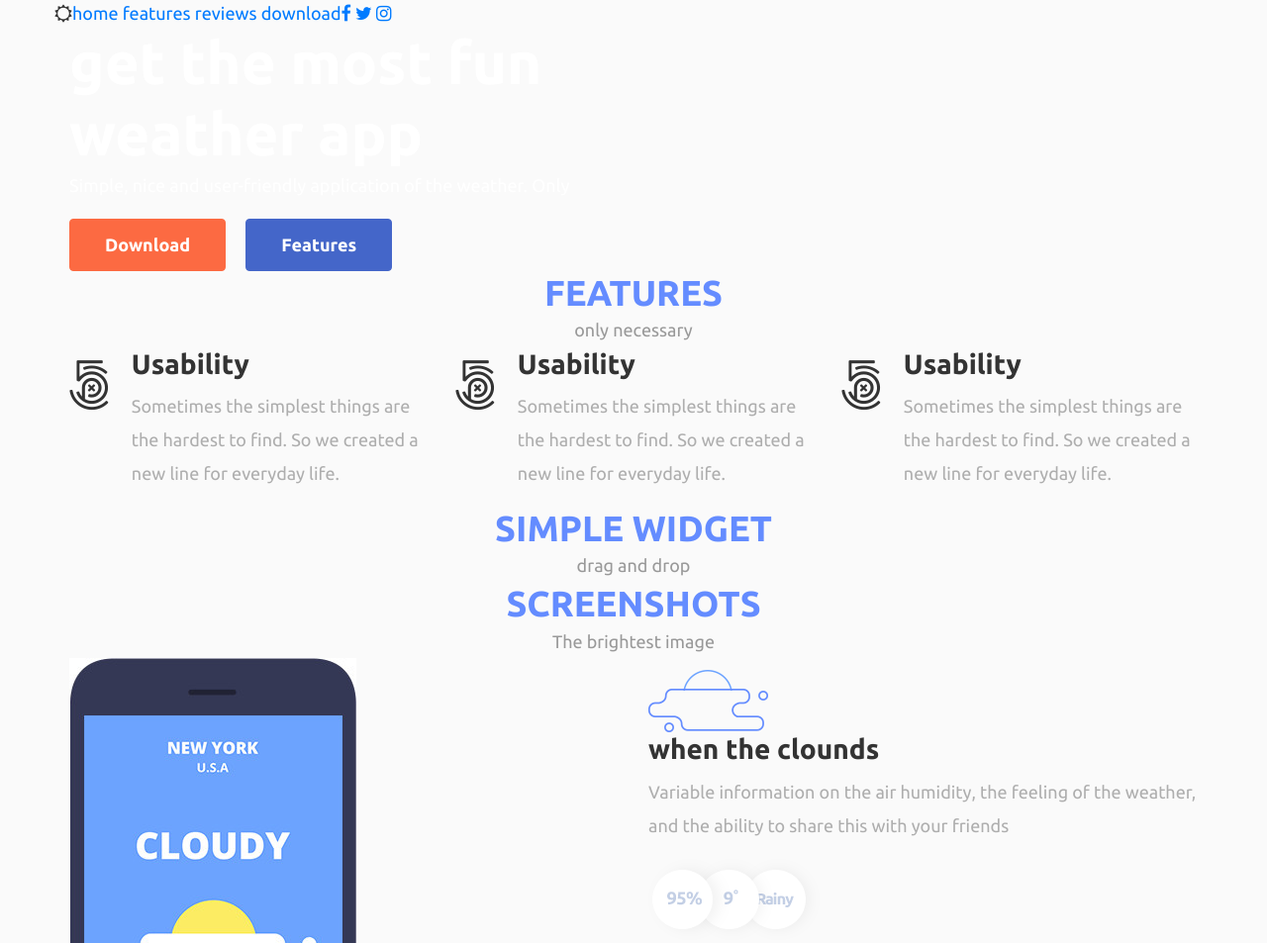
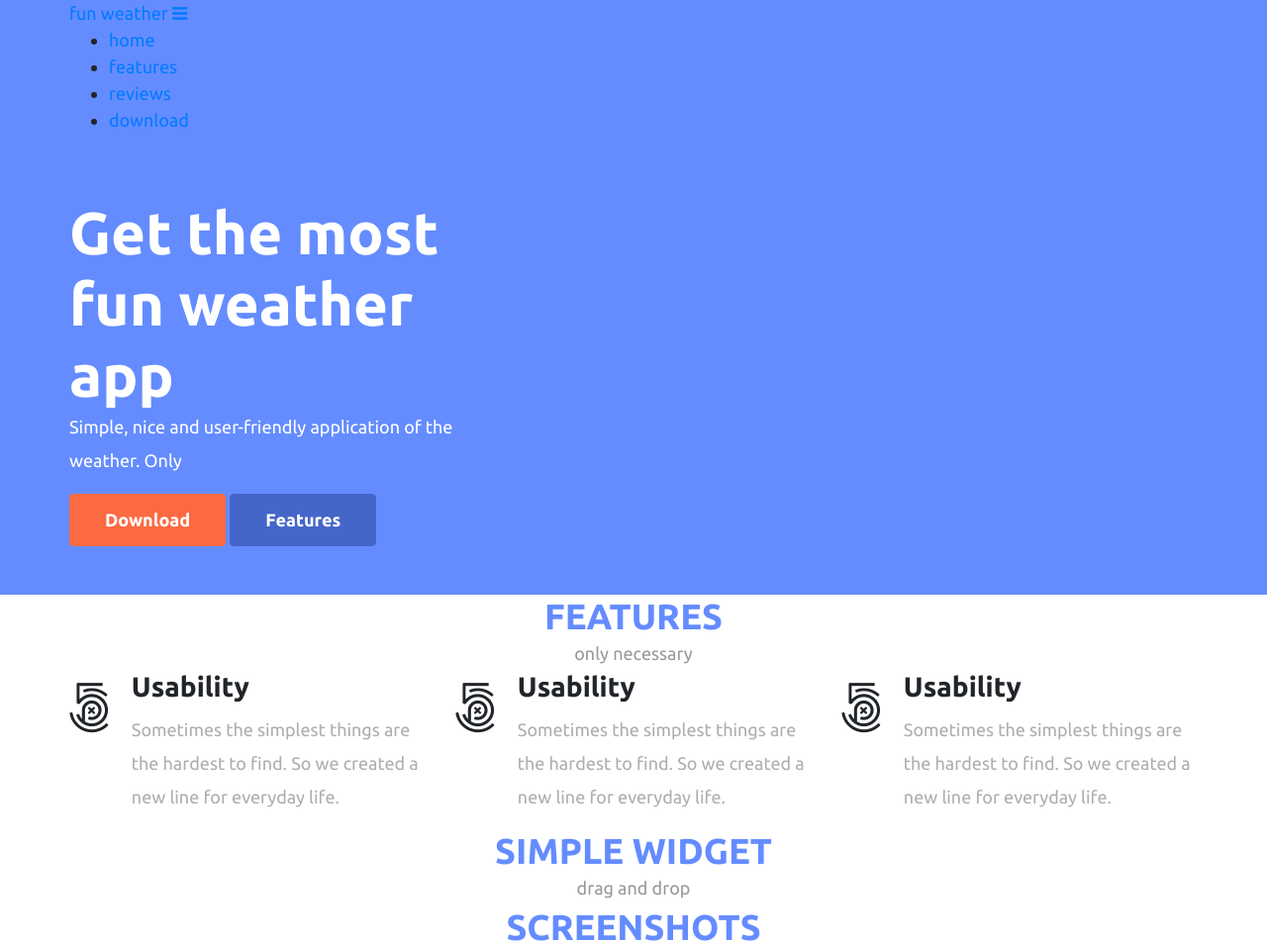
Before and after one commit to vinhcoder929/project-01, a website: page app/index.html in a window 1280 px wide. Shown: the top 953 px of the page at 99% size. Drawn offline with nearby package versions, Linux system fonts and the light colour scheme; files that its build step writes are made by us from their sources.

Commit message:
update menu

```diff
--- a/app/index.html
+++ b/app/index.html
@@ -1,5 +1,6 @@
 <!doctype html>
 <html class="no-js" lang="">
+
 <head>
   <meta charset="utf-8">
   <meta name="description" content="">
@@ -21,6 +22,11 @@
 
   <!-- font awesome -->
   <link rel="stylesheet" href="https://maxcdn.bootstrapcdn.com/font-awesome/4.7.0/css/font-awesome.min.css">
+
+  <!--slick css-->
+  <link rel="stylesheet" href="/bower_components/slick-carousel/slick/slick.css">
+  <link rel="stylesheet" href="/bower_components/slick-carousel/slick/slick-theme.css">
+
   <!-- gooogle ubuntu font -->
   <link href="https://fonts.googleapis.com/css?family=Ubuntu:400,700" rel="stylesheet">
 
@@ -29,41 +35,43 @@
   <script src="/bower_components/modernizr/modernizr.js"></script>
   <!-- endbuild -->
 </head>
+
 <body>
   <!--[if IE]>
 	<p class="browserupgrade">You are using an <strong>outdated</strong> browser. Please <a href="http://browsehappy.com/">upgrade your browser</a> to improve your experience.</p>
   <![endif]-->
-    <header class="header">
+  <section class="header">
     <div class="container">
-        <div class="row">
-            <div class="logo">
-              <i class="fa fa-sun-o" aria-hidden="true"></i>
+        <div class="main-menu">
+            <a href="#" class="main-menu__logo" role="logo">
+              fun weather
+            </a>
+
+            <a href= "#" class="main-menu__toggle">
+              <i class="fa fa-bars" ></i>
+            </a>
+
+            <nav class="main-menu__nav">
+              <ul>
+                <li><a href="#">home</a></li>
+                <li><a href="#">features </a></li>
+                <li><a href="#">reviews</a></li>
+                <li><a href="#">download</a></li>
+              </ul>
+            </nav>
+
+
           </div>
 
-            <nav class="main-nav">
-              <a href="#">home</a>
-              <a href="#">features</a>
-              <a href="#">reviews</a>
-              <a href="#">download</a>
-            </nav>
-
-            <nav class="social">
-              <a href="#"><i class="fa fa-facebook" aria-hidden="true"></i></a>
-              <a href="#"><i class="fa fa-twitter" aria-hidden="true"></i></a>
-              <a href="#"><i class="fa fa-instagram" aria-hidden="true"></i></a>
-            </nav>
-        </div>
-      </div>
-    </header>
+      <div class="row">
 
 
-    <section class="hero">
-      <div class="container">
-        <div class="row">
+
+        <div class="hero">
           <div class="col-lg-6">
             <div class="main-content">
               <h3 class="main-content__title">
-                get the most fun weather app
+                Get the most fun weather app
               </h3>
 
               <p class="main-content__desc">
@@ -71,17 +79,21 @@
               </p>
             </div>
 
-            <div class="main-btn">
-              <a href="" class="btn btn-download mr-3">download</a>
+
+            <a href="#" class="btn btn-download">download</a>
             <a href="#" class="btn btn-primary">features</a>
+
           </div>
-          </div>
+
+
           <div class="col-lg-6">
 
           </div>
         </div>
       </div>
+    </div>
   </section>
+
 
 
   <section class="feature">
@@ -103,7 +115,7 @@
               <i class="fa fa-500px" aria-hidden="true"></i>
             </div>
 
-              <div class = "box-icon__content">
+            <div class="box-icon__content">
               <h3 class="box-icon__title">
                 Usability
               </h3>
@@ -184,7 +196,8 @@
     <div class="container">
       <div class="row">
         <div class="col-sm-6">
-            <div class="sreenshot__img"><img src="./images/screen/screen_cloudy.jpg" alt="screen cloudy">
+          <div class="sreenshot__img">
+            <img src="./images/screen/screen_cloudy.jpg" alt="screen cloudy">
           </div>
         </div>
 
@@ -217,7 +230,7 @@
         <div class="col-sm-6">
           <div class="box-icon box-icon--style02">
             <div class="box-icon__symbol">
-                <img src="./images/icon/sun-icon.png" alt="sun" >
+              <img src="./images/icon/sun-icon.png" alt="sun">
             </div>
 
             <div class="box-icon__content">
@@ -238,21 +251,23 @@
 
 
         <div class="col-sm-6">
-              <div class="sreenshot__img"><img src="./images/screen/screen_sunny.jpg" alt="screen sunny">
+          <div class="sreenshot__img">
+            <img src="./images/screen/screen_sunny.jpg" alt="screen sunny">
           </div>
         </div>
       </div>
 
       <div class="row">
         <div class="col-sm-6">
-              <div class="sreenshot__img"><img src="./images/screen/screen_rainy.jpg" alt="screen sunny">
+          <div class="sreenshot__img">
+            <img src="./images/screen/screen_rainy.jpg" alt="screen sunny">
           </div>
         </div>
 
         <div class="col-sm-6">
           <div class="box-icon box-icon--style02">
             <div class="box-icon__symbol">
-                  <img src="./images/icon/rain-icon.png" alt="rain" >
+              <img src="./images/icon/rain-icon.png" alt="rain">
             </div>
 
             <div class="box-icon__content">
@@ -373,13 +388,17 @@
             </h3>
 
             <p class="main-content__desc">
-                Just download the app from the store.
-                Simple, nice and user-friendly application of theweather. Only relevant and useful information.
+              Just download the app from the store. Simple, nice and user-friendly application of theweather. Only relevant and useful
+              information.
             </p>
           </div>
           <div class="main__link">
-              <a href="#"><img src="./images/download/google.jpg" alt="download from google"></a>
-              <a href="#"><img src="./images/download/appstore.jpg" alt="download from apple"></a>
+            <a href="#">
+              <img src="./images/download/google.jpg" alt="download from google">
+            </a>
+            <a href="#">
+              <img src="./images/download/appstore.jpg" alt="download from apple">
+            </a>
           </div>
         </div>
 
@@ -393,17 +412,27 @@
   </section>
   <!-- Google Analytics: change UA-XXXXX-X to be your site's ID. -->
   <script>
-      (function(b,o,i,l,e,r){b.GoogleAnalyticsObject=l;b[l]||(b[l]=
-      function(){(b[l].q=b[l].q||[]).push(arguments)});b[l].l=+new Date;
-      e=o.createElement(i);r=o.getElementsByTagName(i)[0];
-      e.src='https://www.google-analytics.com/analytics.js';
-      r.parentNode.insertBefore(e,r)}(window,document,'script','ga'));
-      ga('create','UA-XXXXX-X');ga('send','pageview');
+    (function (b, o, i, l, e, r) {
+      b.GoogleAnalyticsObject = l;
+      b[l] || (b[l] =
+        function () {
+          (b[l].q = b[l].q || []).push(arguments)
+        });
+      b[l].l = +new Date;
+      e = o.createElement(i);
+      r = o.getElementsByTagName(i)[0];
+      e.src = 'https://www.google-analytics.com/analytics.js';
+      r.parentNode.insertBefore(e, r)
+    }(window, document, 'script', 'ga'));
+    ga('create', 'UA-XXXXX-X');
+    ga('send', 'pageview');
+
   </script>
 
   <!-- build:js scripts/vendor.js -->
   <!-- bower:js -->
   <script src="/bower_components/jquery/dist/jquery.js"></script>
+  <script src="/bower_components/slick-carousel/slick/slick.min.js" f></script>
   <script src="/bower_components/modernizr/modernizr.js"></script>
   <!-- endbower -->
   <!-- endbuild -->
@@ -412,4 +441,5 @@
   <script src="scripts/main.js"></script>
   <!-- endbuild -->
 </body>
+
 </html>
--- /dev/null
+++ b/app/styles/abstract/_function.scss
@@ -0,0 +1,3 @@
+@function prepend($list, $value) {
+	@return join($value, $list);
+}
--- a/app/styles/main.scss
+++ b/app/styles/main.scss
@@ -1,5 +1,7 @@
 // bower:scss
 // endbower
+@import "abstract/function";
+
 @import "modules/colors";
 @import "modules/utility";
 @import "modules/variables";
@@ -17,14 +19,17 @@
   padding: 0.2em 0;
 }
 
-body {
-  background: #fafafa;
-  font-family: 'ubuntu','Helvetica Neue', Helvetica, Arial, sans-serif;
-  color: #333;
-}
 
 .container {
   @include media-breakpoint-up(xl) {
     max-width: 1170px;
   }
 }
+
+// .btn {
+//   @include media-breakpoint-up(xl) {
+//     text-align: center !important;
+//     display: flex;
+//     align-items: center;
+//   }
+// }
--- a/app/styles/modules/_utility.scss
+++ b/app/styles/modules/_utility.scss
@@ -1,4 +1,13 @@
 @import "vendors/bootstrap/bootstrap";
+@import "modules/variables";
+
+$main-menu-bg: $gray-100;
+
+
+
+.hero {
+  padding: 3rem 0;
+}
 
 .title {
   text-align: center;
@@ -18,13 +27,18 @@
 .main-content {
   .main-content__title {
     color: $white;
-    font-size: 3.75rem;
+    font-size: 2em;
     font-weight: bold;
     margin: 0;
+
+    @include media-breakpoint-up (md){
+      font-size: 3.75rem;
+    }
   }
 
   .main-content__desc {
-    color: $white;
+    color:  color-yiq($bg-blue);
+
   }
 }
 
@@ -35,7 +49,7 @@
 }
 
 .box-icon {
-  display: flex;
+  display: block;
 
   .box-icon__symbol {
     margin-right: 20px;
@@ -45,11 +59,15 @@
   .box-icon__title {
     margin-bottom: 10px;
     font-weight: bold;
-  }
+}
 
   .box-icon__desc {
     color: #aeaeae;
     font-weight: normal;
+  }
+
+  @include media-breakpoint-up(sm) {
+    display: flex;
   }
 }
 
@@ -58,3 +76,9 @@
 .box-icon--style02 {
   display: block;
 }
+
+
+.header {
+  background-color: $bg-blue;
+
+}
--- a/app/styles/modules/_variables.scss
+++ b/app/styles/modules/_variables.scss
@@ -13,18 +13,19 @@ custom:
 */
 
 // $blue:            #007bff !default;
-$blue:            #4466c9 ;
-$indigo:          #6610f2 !default;
-$purple:          #6f42c1 !default;
-$pink:            #e83e8c !default;
-$red:             #dc3545 !default;
-$orange:          #fd7e14 !default;
-$orange-200:      #fc6a42 !default;
+$blue:       #4466c9 ;
+$bg-blue:    #648cff;
+$indigo:     #6610f2 !default;
+$purple:     #6f42c1 !default;
+$pink:       #e83e8c !default;
+$red:        #dc3545 !default;
+$orange:     #fd7e14 !default;
+$orange-200: #fc6a42 !default;
 
-$yellow:          #ffc107 !default;
-$green:           #28a745 !default;
-$teal:            #20c997 !default;
-$cyan:            #17a2b8 !default;
+$yellow:     #ffc107 !default;
+$green:      #28a745 !default;
+$teal:       #20c997 !default;
+$cyan:       #17a2b8 !default;
 
 $colors:          () ;
 $colors:        map-merge((
--- a/app/styles/partials/_typography.scss
+++ b/app/styles/partials/_typography.scss
@@ -1,5 +1,8 @@
+$font-family-base: prepend($font-family-sans-serif,'ubuntu');
+$font-size-base:    1.125rem;
+
 body {
-  font-family: sans-serif;
+  font-family: $font-family-base;
   font-size: $font-size-base;
 
   p {
```
Also changed, not shown: 1 other file. Lines whose indentation alone changed are shown as unchanged.
